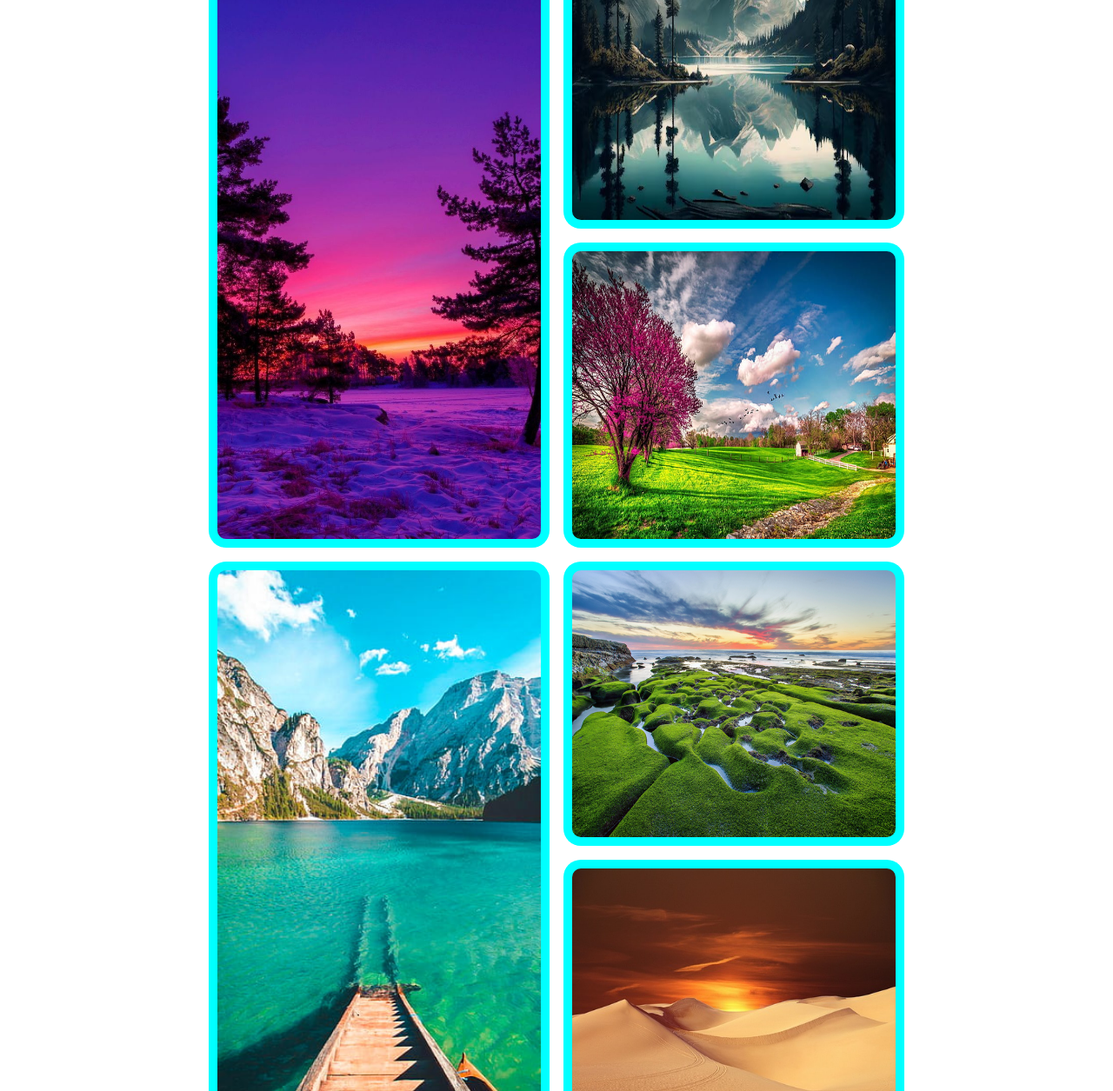
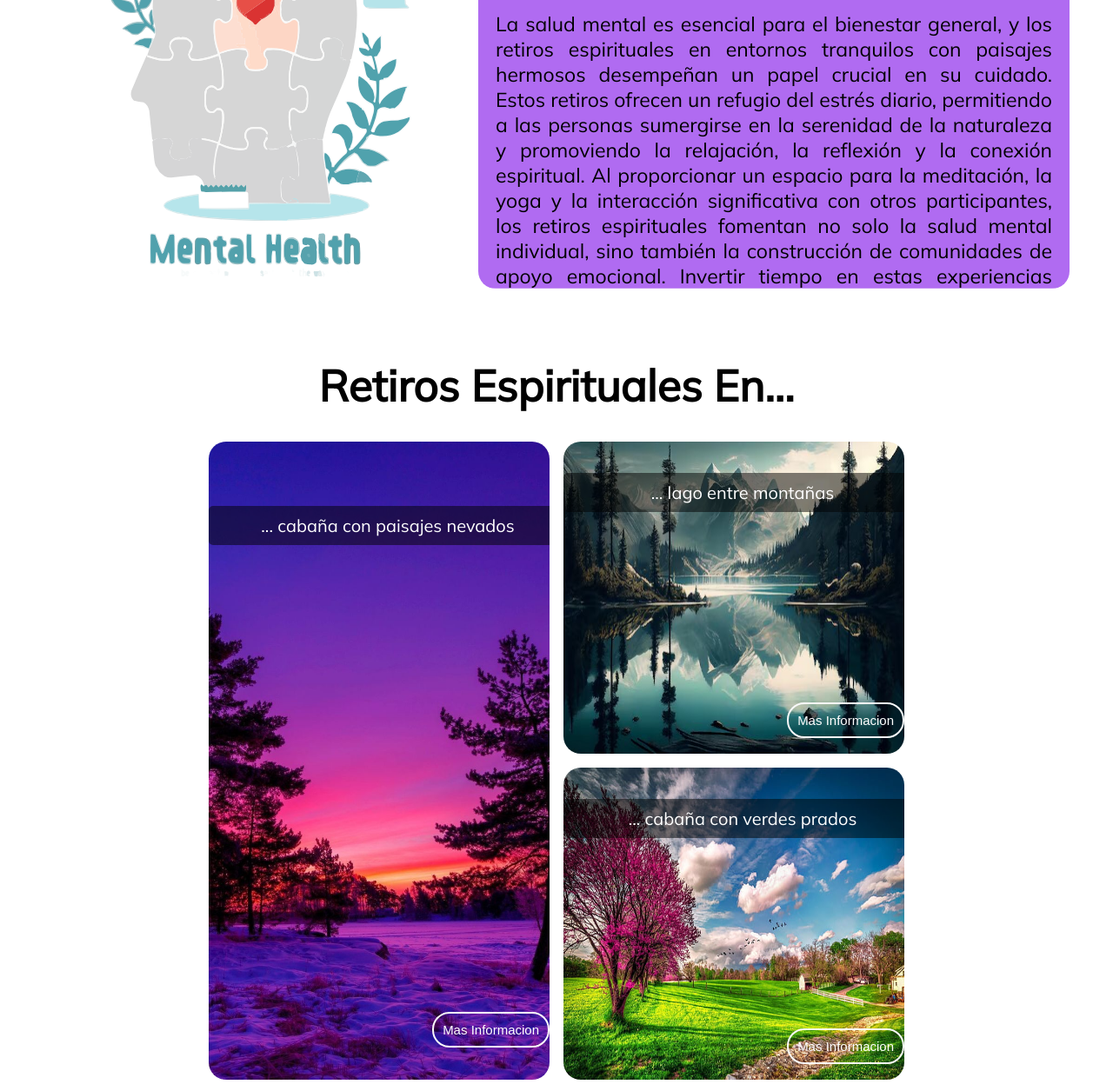
Before and after one commit to Pabloglezr8/TareaTema5DIW, a plain HTML site: page index.html in a window 1280 px wide. Shown: the part 621-1876 px from the top of the page at 87% size. Drawn offline with Linux system fonts and the light colour scheme.

Commit message:
parte estetica y salud mental

```diff
--- a/index.html
+++ b/index.html
@@ -25,37 +25,64 @@
             sitio web ajuste automáticamente al tamaño y la resolución de
             la pantalla del dispositivo desde el cual esta accediendo</h2>
     </div>
-
-        <div class="intro">Lorem ipsum dolor sit, amet consectetur adipisicing elit. Ipsa fugiat
-            quidem alias veniam illo sapiente quisquam fuga. Error deserunt enim
-            perspiciatis earum maxime asperiores, numquam, unde repudiandae ex
-            distinctio adipisci?
+    <div class="intro-container">
+        <img class="salud-mental" src="/assets/images/saludMental.svg" alt="">
+        <div class="intro-bg">
+            <div class="intro">
+                <h2 class="intro-title">Mente Limpia, Corazón Limpio</h2>
+                La salud mental es esencial para el bienestar general,
+                y los retiros espirituales en entornos tranquilos con paisajes
+                hermosos desempeñan un papel crucial en su cuidado. Estos retiros
+                ofrecen un refugio del estrés diario, permitiendo a las personas
+                sumergirse en la serenidad de la naturaleza y promoviendo la relajación,
+                la reflexión y la conexión espiritual. Al proporcionar un espacio para
+                la meditación, la yoga y la interacción significativa con otros
+                participantes, los retiros espirituales fomentan no solo la salud mental
+                individual, sino también la construcción de comunidades de apoyo emocional.
+                Invertir tiempo en estas experiencias puede llevar a una vida más
+                equilibrada, consciente y plena.
+            </div>
+        </div>
     </div>
 
     <div class="main-container">
-        <h1>Ventajas e Inconvenientes</h1>
+        <h1 class="main-title">Retiros Espirituales En...</h1>
         <div class="txt-main-container">
             <div class="txt" id="paisaje-uno">
                 <img src="/assets/images/paisaje1.jpg" alt="Montaña">
+                <div class="txt-paisaje">... cabaña con paisajes nevados</div>
+                <button class="paisaje-btn">Mas Informacion</button>
             </div>
             <div class="txt" id="paisaje-dos">
                 <img src="/assets/images/paisaje2.jpg" alt="Lago" id="paisaje-dos">
+                <div class="txt-paisaje">... lago entre montañas</div>
+                <button class="paisaje-btn">Mas Informacion</button>
             </div>
             <div class="txt" id="paisaje-tres">
-                <img src="/assets/images/paisaje3.jpg" alt="Paisaje ^Primavera">
+                <img src="/assets/images/paisaje3.jpg" alt="Paisaje Primavera">
+                <div class="txt-paisaje">... cabaña con verdes prados </div>
+                <button class="paisaje-btn">Mas Informacion</button>
             </div>
             <div class="txt" id="paisaje-cuatro">
                 <img src="/assets/images/paisaje4.jpg" alt="batman">
+                <div class="txt-paisaje">... mar interior entre montañas</div>
+                <button class="paisaje-btn">Mas Informacion</button>
             </div>
             <div class="txt" id="paisaje-cinco">
                 <img src="/assets/images/paisaje5.jpg" alt="batman">
+                <div class="txt-paisaje">... acantilados rocosos junto al mar nordico</div>
+                <button class="paisaje-btn">Mas Informacion</button>
 
             </div>
             <div class="txt" id="paisaje-seis">
                 <img src="/assets/images/paisaje6.jpg" alt="batman">
+                <div class="txt-paisaje">... playa paradisíaca con preciosasa puestas de sol</div>
+                <button class="paisaje-btn">Mas Informacion</button>
             </div>
             <div class="txt" id="paisaje-siete">
                 <img src="/assets/images/paisaje7.jpg" alt="batman">
+                <div class="txt-paisaje">... tiendas tipi junto a osasis con dunas</div>
+                <button class="paisaje-btn">Mas Informacion</button>
             </div>
         </div>
 
--- a/styles/styles.css
+++ b/styles/styles.css
@@ -19,28 +19,43 @@ header {
 
 
 .hero-container {
-    background-color: grey;
+    background: url(/assets/images/heroimage.svg) bottom/cover  ;
     padding: 20px;
+    border-radius: 50px;
 }
 
+.intro-container{
+    display: grid;
+    align-items: center;
+    height: 600px;
+    grid-template-columns: 1fr 3fr;
+    margin: 50px;
+    overflow: hidden;
+}
+.salud-mental{
+    width: 500px;
+}
 
-
-.intro {
-    display: flex;
-    flex-direction: row;
-    justify-content: space-between;
-    margin: 50px;
+.intro-title{
     text-align: center;
 }
 
-.intro-txt {
-    width: 30%;
+.intro-bg{
+    background-color: rgb(176, 107, 241);
+    overflow: hidden;
+    height: 90%;
+    border-radius: 20px;
+    clip-path: polygon(49% 13%, 100% 24%, 100% 100%, 0 100%, 0 24%);
 }
 
-.line {
-    background-color: navajowhite;
-    border-radius: 50px;
+.intro {
+    height: 100%;
+    font-size: 23px;
+    text-align: justify;
+    padding: 20px;
+    margin-top: 100px;
 }
+
 
 .main-container {
     justify-content: center;
@@ -48,21 +63,58 @@ header {
     text-align: center;
 }
 
+.main-title{
+    font-size: 50px;
+}
+
 .txt-main-container {
     display: grid;
     margin: auto;
+    margin-bottom: 10px;
     grid-template-columns: repeat(auto-fit, minmax(300px, 1fr));
     grid-template-rows: 1fr 1fr;
     gap: 16px;
     width: 1750px;
 }
 
+
 .txt {
+    position: relative;
     justify-content: center;
     align-items: center;
-    background-color: aqua;
+    text-align: center;
     border-radius: 20px;
+    overflow: hidden;
+    transition: transform 1s;
+}
+
+.txt:hover{
+    cursor: pointer;
+    transform:scale(1.02);
+}
+
+.txt-paisaje{
+    position: absolute;
+    top: 10%;
+    width: 100%;
+    color: white;
+    background-color: rgba(0, 0, 0, 0.5);
     padding: 10px;
+    border-radius: 5px;
+    font-size: 20px;
+}
+
+.paisaje-btn{
+    position: absolute;
+    bottom: 5%;
+    right: 0%;
+    color: white;
+    background:none;
+    border-radius: 20px;
+    border: solid 2px rgb(249, 249, 249);
+    color: rgb(255, 255, 255);
+    padding: 10px;
+    font-size: 15px;
 }
 
 #paisaje-uno {
@@ -96,7 +148,7 @@ footer {
     display: flex;
     flex-direction: row;
     justify-content: space-between;
-    background-color: navajowhite;
+    background-color: rgb(176, 107, 241);
     width: 97vw;
     padding: 20px;
     border-radius: 10px;
```
Also changed, not shown: assets/images/bg1.jpg (added), assets/images/bg1.png (added), assets/images/heroimage.svg (added), assets/images/saludMental.svg (added). Lines whose indentation alone changed are shown as unchanged.
